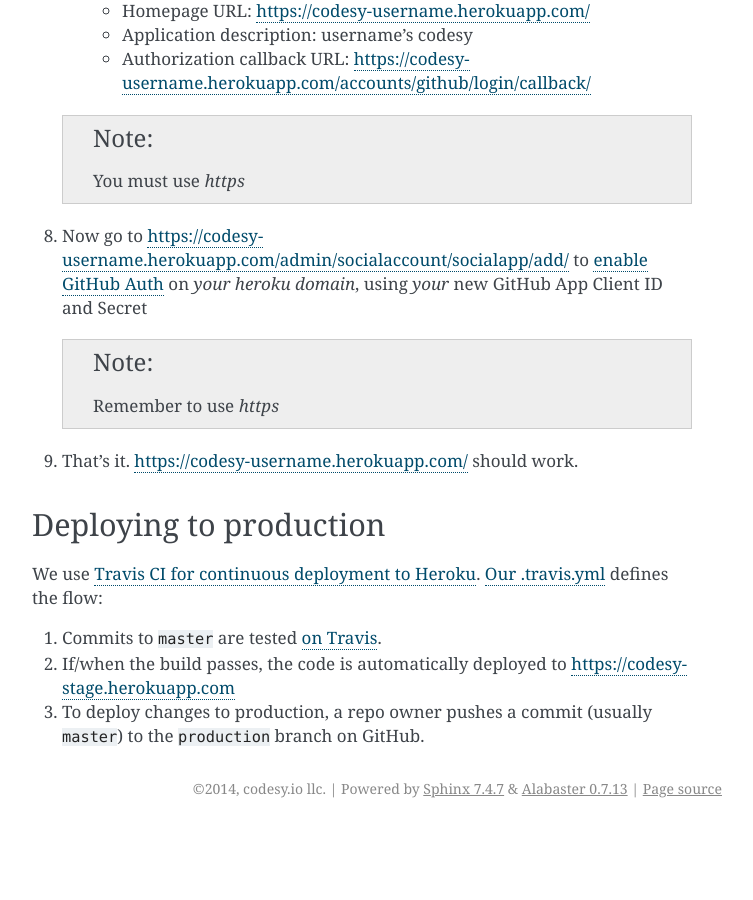
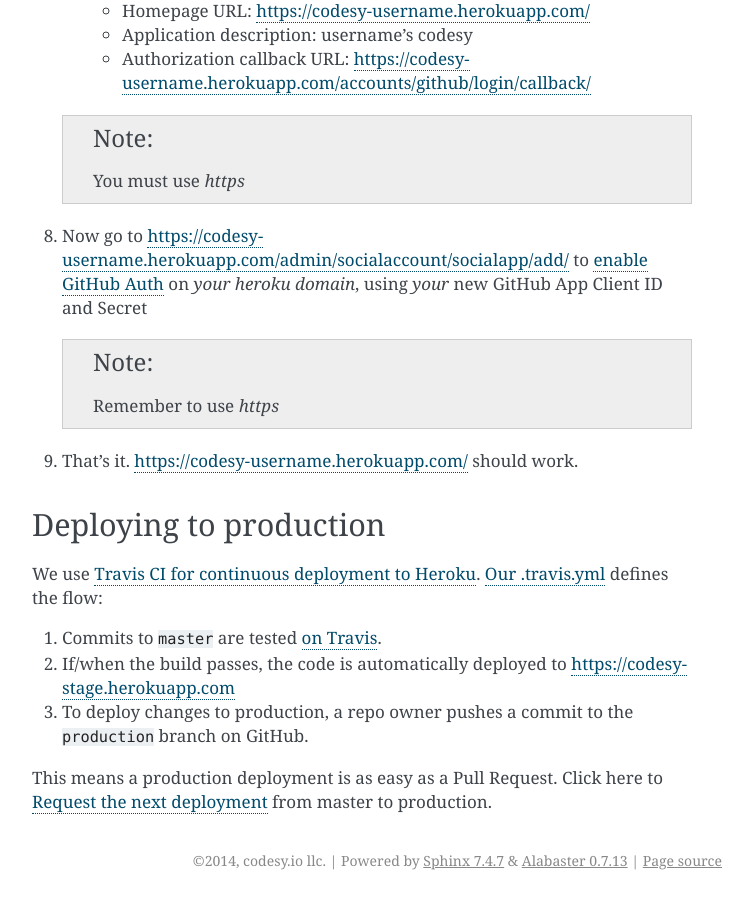
Before and after one commit to codesy/codesy, a Sphinx documentation site: the page built from docs/development.rst, in a window 1280 px wide and 900 px high, scrolled down 3978 px. Shown: the whole window, without its empty margins (388-1141 px from the left). Built offline with Sphinx 7.4.7, drawn with Linux system fonts in a browser that asks for light colours; before the commit the page ends 4806 px from its top, so only the background shows below that; some of the changed text lies outside the part shown.

Commit message:
link to request next deployment

```diff
--- a/docs/development.rst
+++ b/docs/development.rst
@@ -38,7 +38,7 @@
 
                 https://api.codesy.io/ (prod)
 
-                `Next production push <https://github.com/codesy/codesy/compare/production...master>`_
+                `Request the next deployment`_
 
 
 Requirements
@@ -248,8 +248,11 @@
 #. If/when the build passes, the code is automatically deployed to
    https://codesy-stage.herokuapp.com
 
-#. To deploy changes to production, a repo owner pushes a commit (usually
-   ``master``) to the ``production`` branch on GitHub.
+#. To deploy changes to production, a repo owner pushes a commit to the
+   ``production`` branch on GitHub.
+
+This means a production deployment is as easy as a Pull Request. Click here to
+`Request the next deployment`_ from master to production.
 
 .. _heroku toolbelt: https://toolbelt.heroku.com/
 .. _Create a heroku remote: https://devcenter.heroku.com/articles/git#creating-a-heroku-remote
@@ -262,3 +265,4 @@
 .. _heroku: https://www.heroku.com/
 .. _git hooks: http://git-scm.com/book/en/Customizing-Git-Git-Hooks
 .. _balanced.js: https://github.com/balanced/balanced-js
+.. _Request the next deployment: https://github.com/codesy/codesy/compare/production...master?expand=1&title=%5Bdeploy%5D+Request
```
